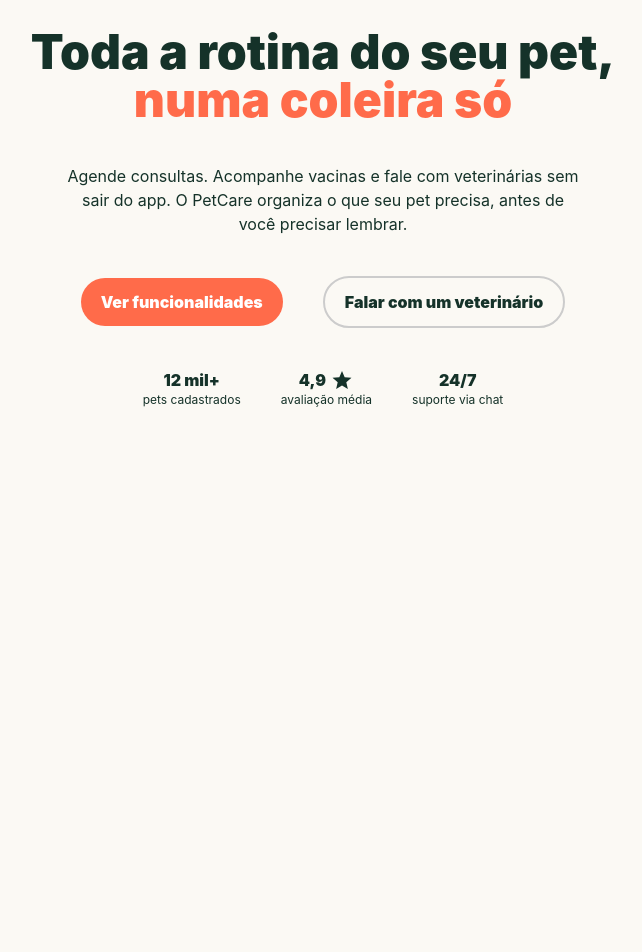
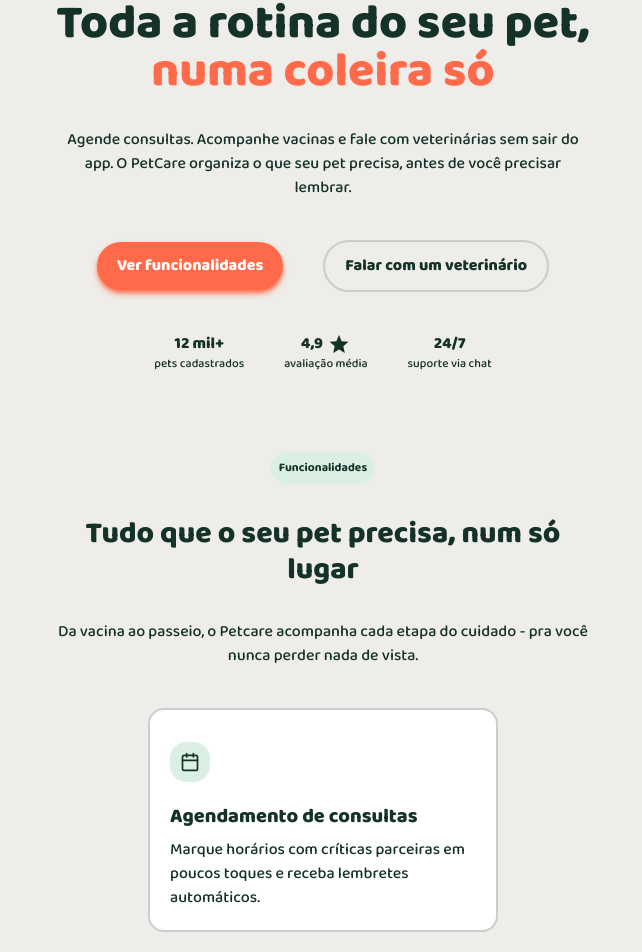
Before and after one commit to Luan481/petcare-lp, a React (Vite) app in the folder landing-page/: page / in a window 1280 px wide. Shown: the part 213-1165 px from the top of the page, without its empty margins (317-959 px from the left). Before the commit the page ends 800 px from the top, so only its background shows below. Built offline with nearby package versions, Linux system fonts and the light colour scheme.

Commit message:
chore: criação das features

```diff
--- a/landing-page/index.html
+++ b/landing-page/index.html
@@ -1,13 +1,20 @@
 <!doctype html>
 <html lang="en">
+
 <head>
   <meta charset="UTF-8" />
   <link rel="icon" type="image/svg+xml" href="/favicon.svg" />
   <meta name="viewport" content="width=device-width, initial-scale=1.0" />
   <title>landing-page</title>
+  <link rel="preconnect" href="https://fonts.googleapis.com" />
+  <link rel="preconnect" href="https://fonts.gstatic.com" crossorigin />
+  <link href="https://fonts.googleapis.com/css2?family=Baloo+2:wght@500;600;700
+;800&family=Manrope:wght@400;500;600;700;800&display=swap" rel="stylesheet" />
 </head>
+
 <body>
   <div id="root"></div>
   <script type="module" src="/src/main.tsx"></script>
 </body>
+
 </html>
--- a/landing-page/src/App.tsx
+++ b/landing-page/src/App.tsx
@@ -1,3 +1,4 @@
+import Funcionalidades from './components/funcionalidades'
 import Hero from './components/hero'
 import Navbar from './components/NavBar'
 
@@ -6,6 +7,7 @@
     <>
       <Navbar />
       <Hero />
+      <Funcionalidades />
     </>
   )
 }
--- /dev/null
+++ b/landing-page/src/components/funcionalidades/index.tsx
@@ -0,0 +1,26 @@
+import { LuCalendar } from "react-icons/lu";
+
+export default function Funcionalidades() {
+    return (
+        <section className="flex flex-col px-20 items-center mt-5">
+            <div className="bg-[#DCEFE4] flex p-2 rounded-full items-center gap-2 ">
+                <p className=" text-xs font-bold text-[#153229]">Funcionalidades</p>
+            </div>
+            <h2 className="font-black text-[#153229] text-center text-3xl m-8 max-w-[520px]">Tudo que o seu pet precisa, num só lugar</h2>
+            <p className="text-[#153229] text-center max-w-[530px]">Da vacina ao passeio, o Petcare acompanha cada etapa do cuidado - pra você nunca perder nada de vista.</p>
+
+            <div className="m-10">
+                <div className="flex flex-col w-[350px] max-h-[230px] bg-white p-5 rounded-2xl border-2 border-[#ccc]">
+                    <div className="flex block bg-[#DCEFE4] p-2 w-10
+                    h-10 justify-center items-center rounded-2xl mt-3 mb-3">
+
+                    <LuCalendar size={20} color="#153229" />
+                    </div>
+
+                    <h3 className="font-black mt-2 mb-2 text-xl text-[#153229]">Agendamento de consultas</h3>
+                    <p className="text-[#153229]">Marque horários com críticas parceiras em poucos toques e receba lembretes automáticos.</p>
+                </div>
+            </div>
+        </section>
+    )
+}
--- a/landing-page/src/components/hero/index.tsx
+++ b/landing-page/src/components/hero/index.tsx
@@ -3,21 +3,21 @@
 
 export default function Hero() {
     return (
-        <section className="flex flex-col justify-center items-center p-20">
+        <section className="flex flex-col justify-center items-center p-15">
             <div className="bg-[#DCEFE4] flex p-2 rounded-full items-center gap-2 ">
                 <MdOutlinePets size={12} color="#3F9271" />
                 <p className=" text-xs font-bold text-[#153229]">Feito para tutores atentos</p>
             </div>
 
-            <div className="text-center text-5xl m-10">
-                <h1 className="font-black text-[#153229]">Toda a rotina do seu pet,</h1>
-                <h1 className="font-black text-[#FF6B4A]">numa coleira só</h1>
+            <div className="text-center text-5xl m-8 max-w-[580px]">
+                <h1 className="font-black text-[#153229]">Toda a rotina do seu pet, <span className=" text-[#FF6B4A]">numa coleira só</span></h1>
+                {/* <h1 className="font-black "></h1> */}
             </div>
 
             <p className=" text-center w-lg text-[#153229]">Agende consultas. Acompanhe vacinas e fale com veterinárias sem sair do app. O PetCare organiza o que seu pet precisa, antes de você precisar lembrar.</p>
 
             <div className="flex gap-10 m-10 items-center">
-                <a href="" className="font-black bg-[#FF6B4A] py-3 px-5 text-white rounded-full">Ver funcionalidades</a>
+                <a href="" className="font-black bg-[#FF6B4A] py-3 px-5 text-white rounded-full shadow-md shadow-[#FF6B4A]">Ver funcionalidades</a>
 
                 <a href="" className=" border-2 border-[#ccc] py-3 px-5 rounded-full font-black text-[#153229]">Falar com um veterinário</a>
             </div>
--- a/landing-page/src/index.css
+++ b/landing-page/src/index.css
@@ -1,5 +1,6 @@
 @import "tailwindcss";
 
 :root{
-  background-color: #FBF9F4;
+  background-color: #eeede9;
+  font-family: 'Baloo 2', sans-serif;
 }
```
Lines whose indentation alone changed are shown as unchanged.
